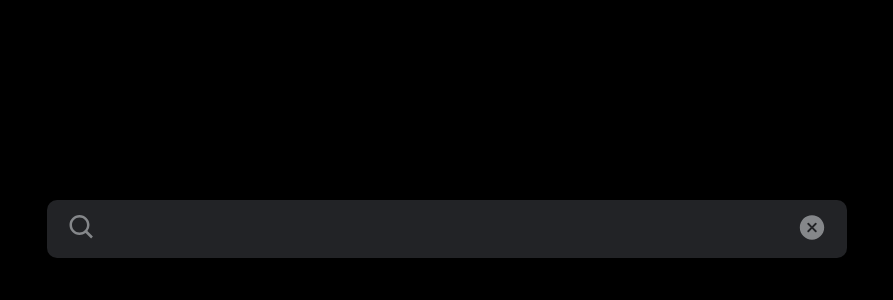
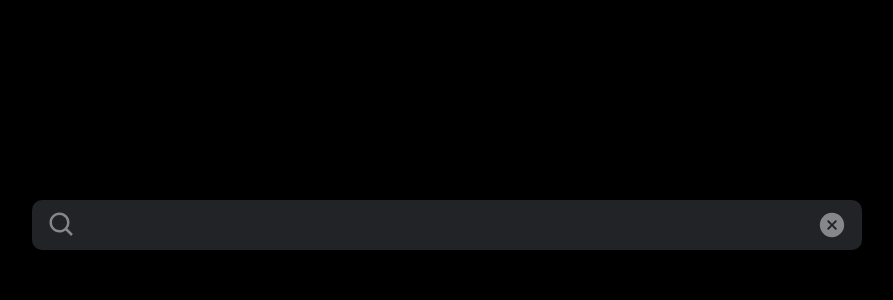
Before and after one commit to Ho0on/Project_TypeScript, a React app: page / in a window 1280 px wide. Shown: the top 300 px of the page, without its empty margins (193-1086 px from the left). Built offline with nearby package versions, Linux system fonts and the light colour scheme; data requests are answered from the project's data file; the HTML template or start-up script is replaced by a standard one.

Commit message:
✨ [Feat] Add searchInput handler

```diff
--- a/src/pages/AutoComplete/AutoComplete.style.tsx
+++ b/src/pages/AutoComplete/AutoComplete.style.tsx
@@ -6,38 +6,33 @@ export const Container = styled.div`
   align-items: center;
   flex-direction: column;
   margin-top: 200px;
-  background-color: black;
 `;
 
 export const InputContainer = styled.div`
   display: flex;
   justify-content: center;
+  align-items: center;
   width: 800px;
-  position: relative;
+  padding: 10px 15px;
+  border-radius: 10px;
+  background-color: #222326;
 `;
 
 export const SearchInput = styled.input`
+  background-color: #222326;
+  margin: 0 10px;
   width: 100%;
-  padding: 15px 70px;
-  background-color: #222326;
   font-size: 24px;
   font-weight: bold;
   color: white;
   border: none;
-  border-radius: 10px;
   outline: none;
 `;
 
 export const SearchIcon = styled.span`
-  position: absolute;
-  left: 20px;
-  top: 50%;
-  transform: translateY(-50%);
+  display: flex;
 `;
 
 export const DeleteIcon = styled.span`
-  position: absolute;
-  right: 20px;
-  top: 50%;
-  transform: translateY(-50%);
+  display: flex;
 `;
--- a/src/pages/AutoComplete/AutoComplete.tsx
+++ b/src/pages/AutoComplete/AutoComplete.tsx
@@ -1,4 +1,4 @@
-import React, { useEffect, useState } from 'react';
+import React, { ChangeEvent, useEffect, useState } from 'react';
 import * as S from './AutoComplete.style';
 import { BiSearch } from 'react-icons/bi';
 import { IoCloseCircle } from 'react-icons/io5';
@@ -7,13 +7,13 @@ import axios from 'axios';
 import { Idata } from '../../types';
 import { useDispatch, useSelector } from 'react-redux';
 import { RootState } from '../../redux/reducers';
-import { openList } from '../../redux/actions/resultList';
+import { closeList, openList } from '../../redux/actions/resultList';
 
 const AutoComplete = () => {
+  const [searchInput, setSearchInput] = useState<string>('');
+  const [data, setData] = useState<Idata[]>();
   const dispatch = useDispatch();
   const isListOpen = useSelector((state: RootState) => state.resultList);
-  console.log(isListOpen);
-  const [data, setData] = useState<Idata[]>();
 
   useEffect(() => {
     const getData = async () => {
@@ -23,18 +23,32 @@ const AutoComplete = () => {
     getData();
   }, []);
 
+  const handleInput = (e: ChangeEvent<HTMLInputElement>) => {
+    setSearchInput(e.target.value);
+  };
+
   const showList = () => {
     dispatch(openList());
   };
 
+  const resetInput = () => {
+    setSearchInput('');
+    dispatch(closeList());
+  };
+
   return (
-    <S.Container onClick={() => showList()}>
+    <S.Container>
       <S.InputContainer>
-        <S.SearchInput type="text" />
         <S.SearchIcon>
           <BiSearch color="#85878A" size="30" />
         </S.SearchIcon>
-        <S.DeleteIcon>
+        <S.SearchInput
+          type="text"
+          onClick={() => showList()}
+          onChange={handleInput}
+          value={searchInput}
+        />
+        <S.DeleteIcon onClick={() => resetInput()}>
           <IoCloseCircle color="#85878A" size="30" />
         </S.DeleteIcon>
       </S.InputContainer>
```
